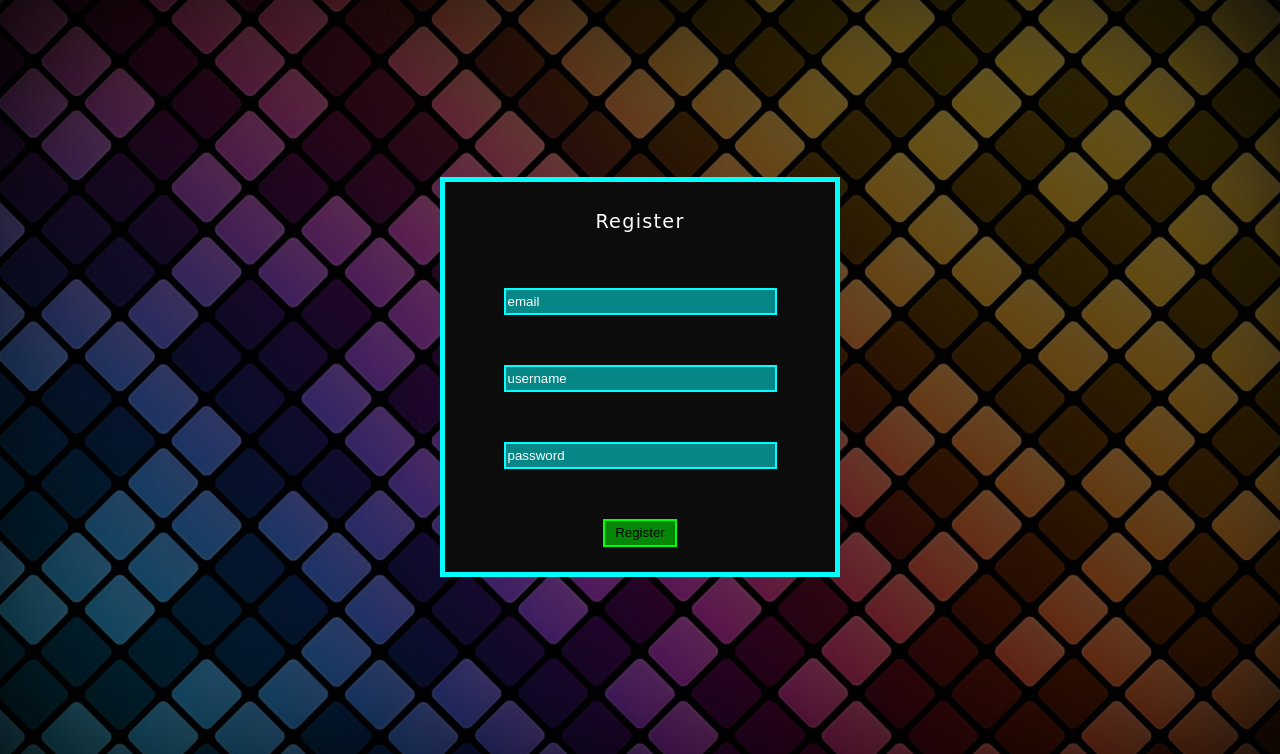
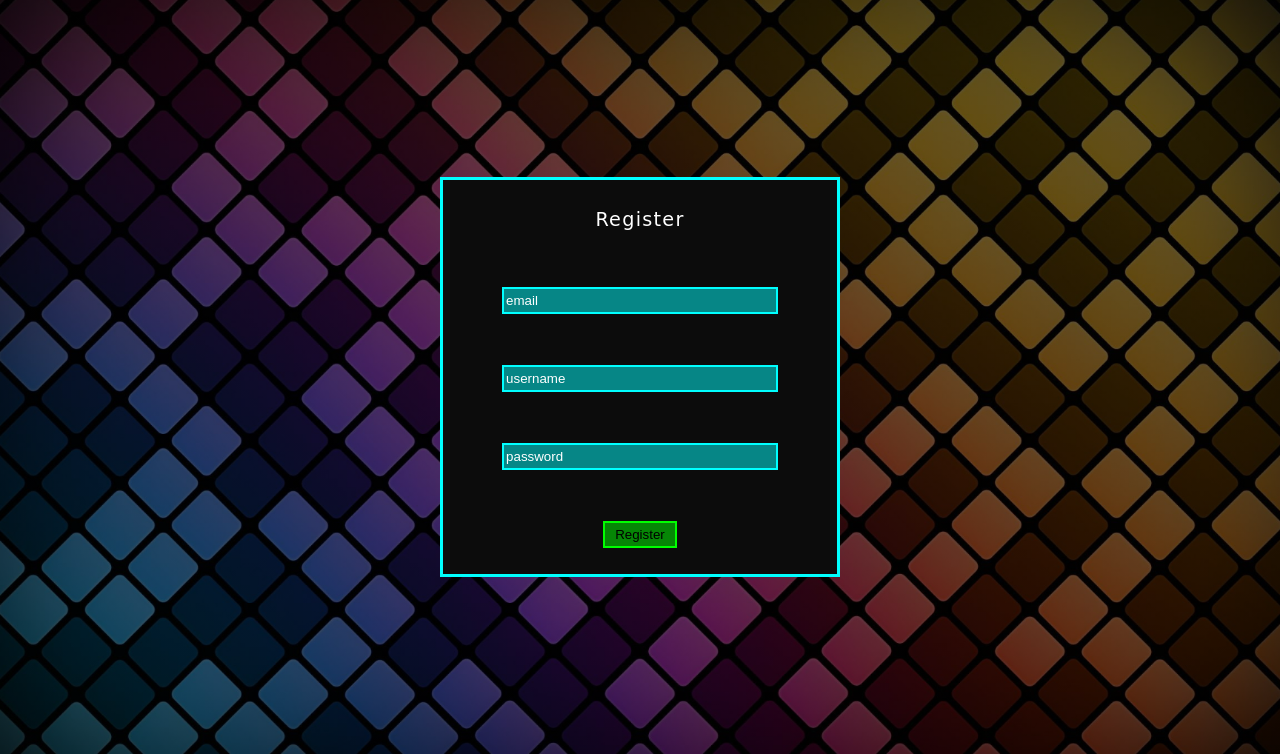
Before and after one commit to runtimeerror55/tetris, a Node server app: page /register in a window 1280 px wide. Shown: the part 46-800 px from the top of the page. Run offline with Node 20, Linux system fonts and the light colour scheme; some libraries are stand-ins or nearby versions.

Commit message:
made some changes

```diff
--- a/public/css/gameArena.css
+++ b/public/css/gameArena.css
@@ -40,7 +40,7 @@ main {
 .laser-beam {
       width: 0px;
       height: 5px;
-      background-color: rgba(255, 0, 0, 0.7);
+      background-color: rgba(255, 0, 0, 0.7npn);
       box-shadow: 0 0 10px red;
       transition: width 0.016s linear;
       position: absolute;
--- a/public/css/login.css
+++ b/public/css/login.css
@@ -28,7 +28,7 @@ main {
 
 form {
       background-color: rgba(12, 12, 12);
-      border: 5px solid rgba(0, 255, 255, 1);
+      border: 3px solid rgba(0, 255, 255, 1);
       display: flex;
       flex-direction: column;
       width: 400px;
--- a/public/css/register.css
+++ b/public/css/register.css
@@ -28,7 +28,7 @@ main {
 
 form {
       background-color: rgba(12, 12, 12);
-      border: 5px solid rgba(0, 255, 255, 1);
+      border: 3px solid rgba(0, 255, 255, 1);
       display: flex;
       flex-direction: column;
       width: 400px;
--- a/src/views/stats.ejs
+++ b/src/views/stats.ejs
@@ -5,7 +5,7 @@
   <meta charset="UTF-8">
   <meta name="viewport" content="width=device-width, initial-scale=1.0">
   <title>Document</title>
-  <link rel="stylesheet" href="/css/landing.css">
+  <link rel="stylesheet" href="/css/stats.css">
 
 </head>
 
```
Also changed, not shown: public/css/stats.css (renamed from public/css/landing.css).
